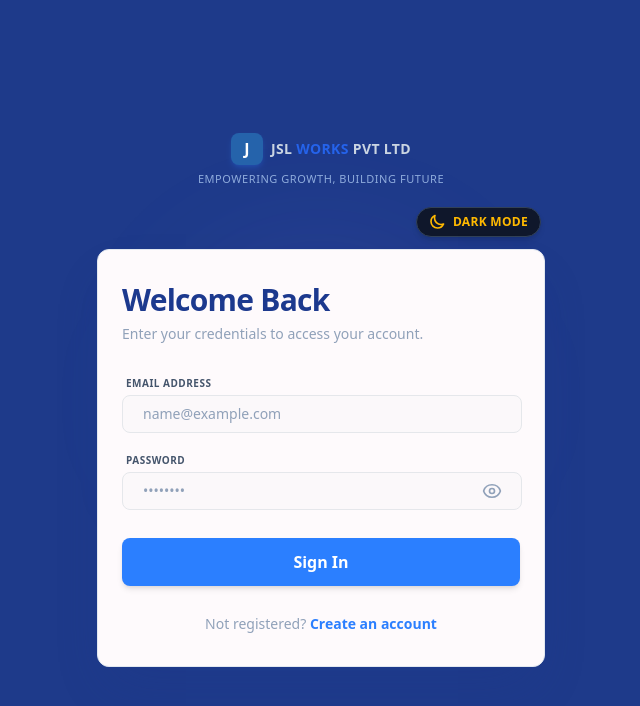
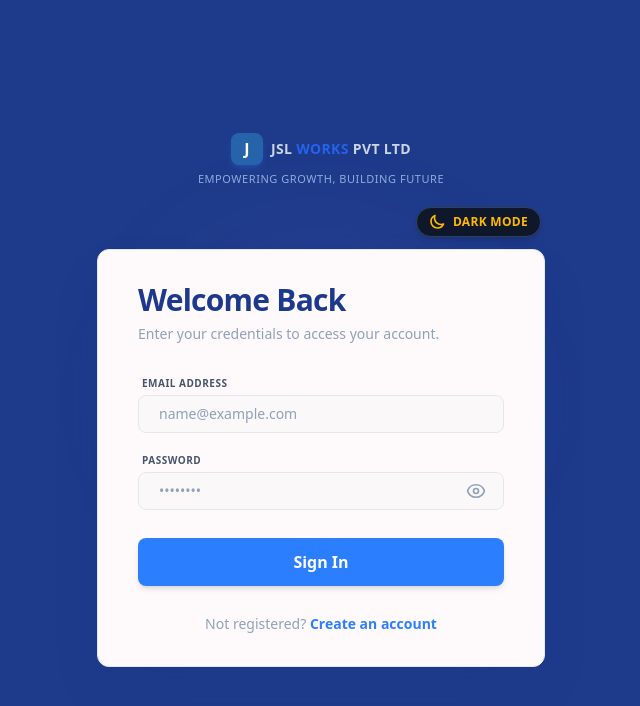
Before and after one commit to ashwaniiikuma/Register-login-page, a Next.js app: page / in a window 1280 px wide. Shown: the top 706 px of the page, without its empty margins (319-959 px from the left). Built offline with nearby package versions, Linux system fonts and the light colour scheme; no server answers.

Commit message:
fix:The  LoginForm.jsx UI inputs

```diff
--- a/components/LoginForm.jsx
+++ b/components/LoginForm.jsx
@@ -87,7 +87,7 @@ return(
                 </button>
             </div>
 
-            <div className={`relative shadow-2xl py-6 sm:py-8 sm:mx-w-md px-5 sm:px-6 rounded-xl border w-full transition-all duration-300 z-10 ${
+            <div className={`relative shadow-2xl py-6 sm:py-8 px-4 sm:px-10 rounded-xl border w-full transition-all duration-300 z-10 ${
                 isDarkMode
                 ? "bg-[#131c2e] border-slate-700/80 shadow-black/50"
                 : "bg-[#fefafc] border-slate-200 shadow-blue-900/20"
@@ -106,18 +106,21 @@ return(
                         <label className={`text-[10px] font-bold ml-1 uppercase tracking-wider transition-colors ${
                             isDarkMode ? "text-slate-400" : "text-slate-600"
                         }`}>Email Address</label>
+                                                <div className="relative w-full flex item-center overflow-hidden ">
+
                        <input
     type="email"
     required
     value={email}
     onChange={(e) => setEmail(e.target.value)}
     placeholder="name@example.com"
-                            className={`w-full py-2.5 sm:py-3 px-4 rounded-lg outline-none focus:ring-2 focus:ring-blue-500/50 focus:border-blue-500 transition-all text-sm border ${
+    className={`w-full min-w-0 py-2.5 sm:py-3 px-4 rounded-lg outline-none focus:ring-2 focus:ring-blue-500/50 focus:border-blue-500 transition-all text-sm border ${
         isDarkMode
         ? "bg-[#0f172a] border-slate-700 text-white placeholder:text-slate-600"
         : "bg-blue-50 border-blue-100 text-slate-800 placeholder:text-slate-400"
     }`}
 />
+</div>
                     </div>
 
                     <div className="flex flex-col gap-1 w-full">
@@ -125,7 +128,7 @@ return(
                             isDarkMode ? "text-slate-400" : "text-slate-600"
                         }`}>Password</label>
 
-                        <div className="relative w-full block">
+                        <div className="relative w-full flex item-center overflow-hidden ">
                             <input
                                 type={showPassword ? "text" : "password"}
                                 required
```
Lines whose indentation alone changed are shown as unchanged.
